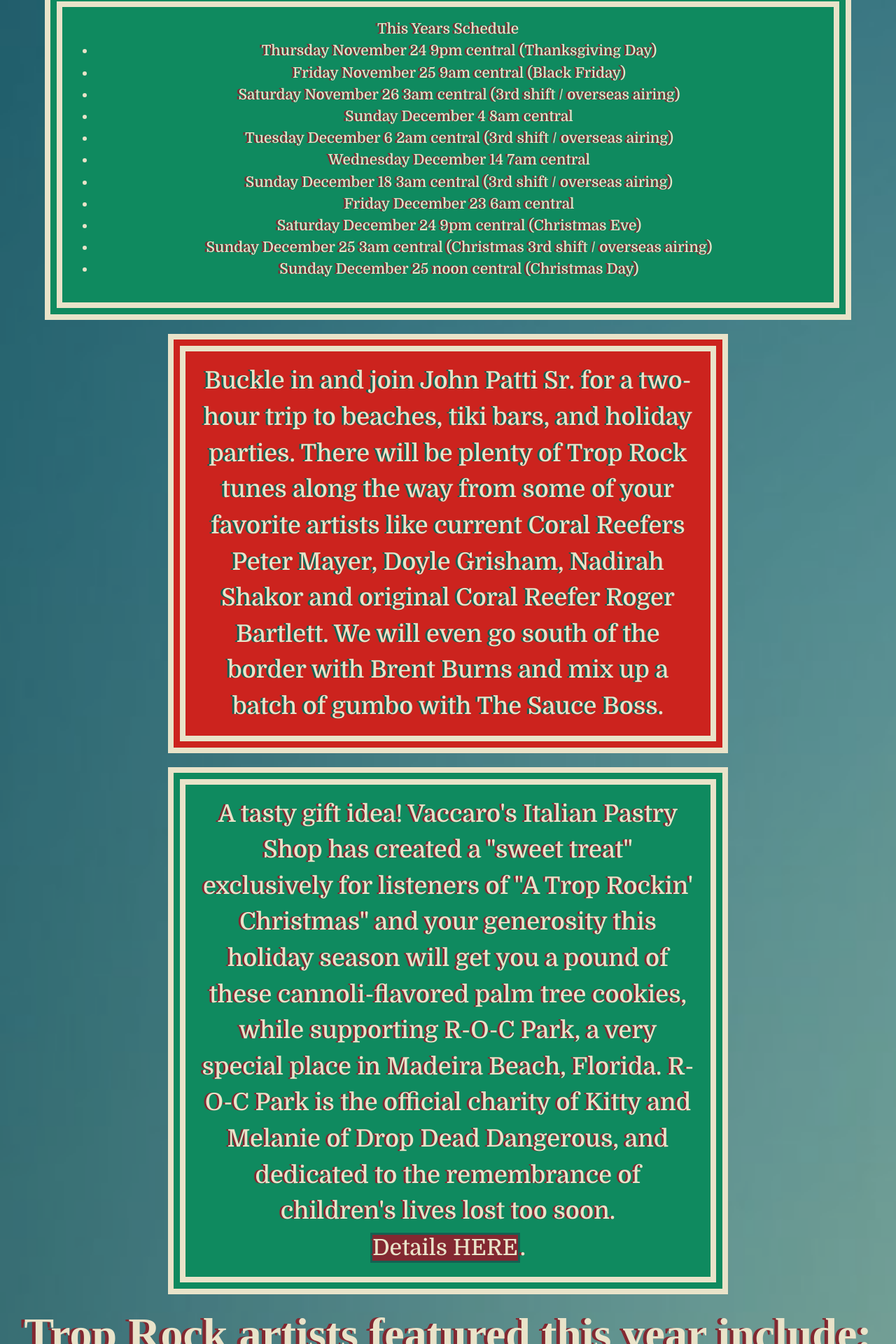
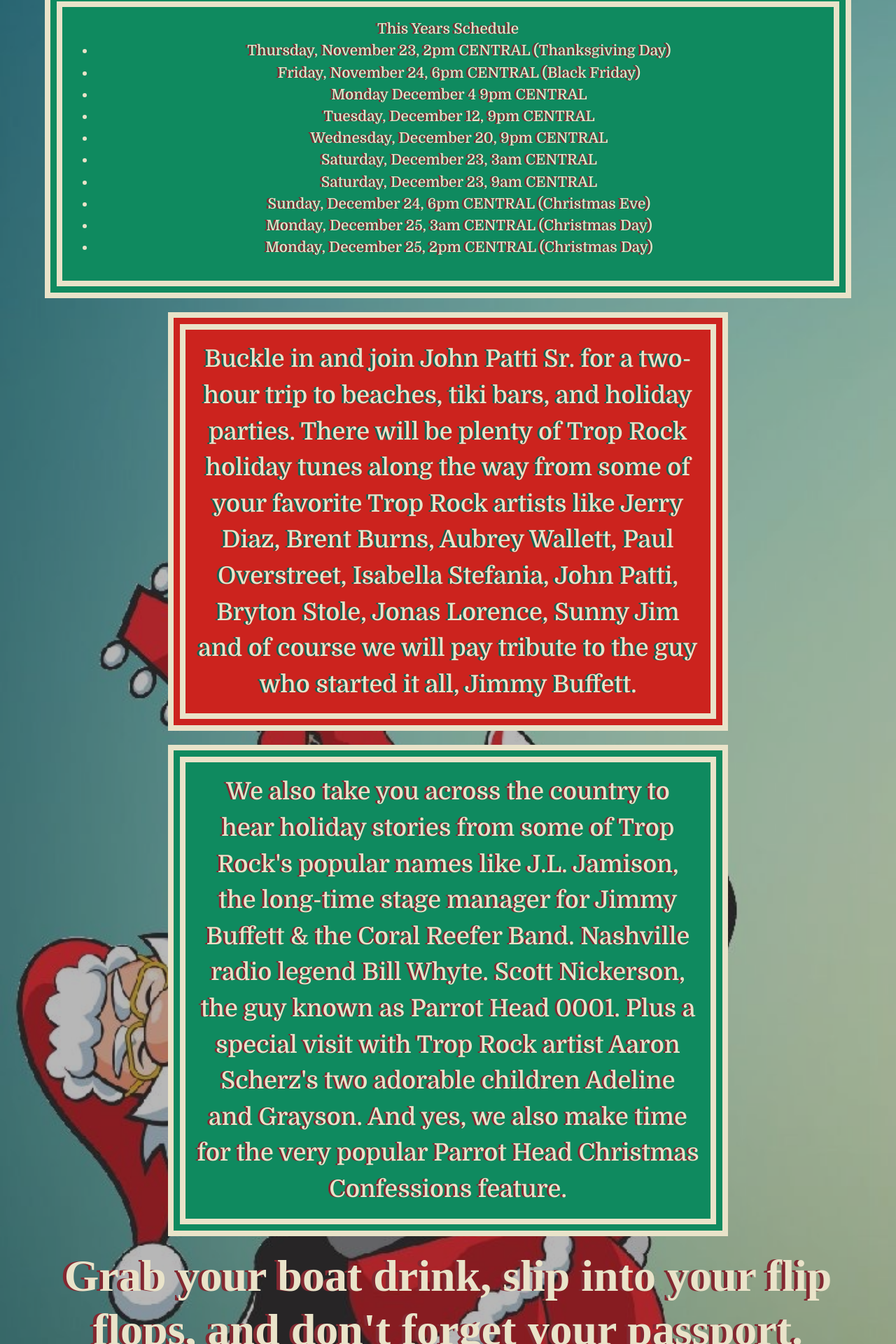
Before and after one commit to snew430/atroprockinchristmas, a React (Create React App) app: page / in a window 1280 px wide. Shown: the part 785-2705 px from the top of the page at 70% size. Built offline with nearby package versions, Linux system fonts and the light colour scheme; a web font is replaced by a local one.

Commit message:
2023 changes

```diff
--- a/src/App.js
+++ b/src/App.js
@@ -18,7 +18,6 @@
         <Navigation />
         <Routes>
           <Route path="/home" element={<Home />} />
-          <Route path="/cookie" element={<Cookie />} />
           <Route path="/about" element={<About />} />
           <Route path="/*" element={<Home />} />
         </Routes>
--- a/src/components/About/About.js
+++ b/src/components/About/About.js
@@ -35,9 +35,9 @@
             down never-before-told tales from your favorite Trop Rock artists
             and their fans.
             <br />
-            “A Trop Rockin' Christmas” is in its third year of production and
-            has been nominated for “Best Recorded Radio Show” for the 2022 Trop
-            Rock Music Association (TRMA) awards.
+            "A Trop Rockin' Christmas" is in its fourth year of production and
+            has been nominated several times for "Best Recorded Radio Show" for
+            the annual Trop Rock Music Association (TRMA) awards.
           </p>
         </div>
 
--- a/src/components/Home/Home.js
+++ b/src/components/Home/Home.js
@@ -1,11 +1,6 @@
 import React from 'react';
 import './Home.scss';
 import logo from '../../assets/images/TropRockLogo.png';
-import sponsors from '../../info/sponsorInfo';
-import musicians from '../../info/musicianInfo';
-import { Link } from 'react-router-dom';
-
-// import Footer from '../Footer/Footer';
 
 const Home = () => {
   return (
@@ -27,72 +22,38 @@
           <div className="schedule green-card">
             This Years Schedule
             <ul>
-              <li>Thursday November 24 9pm central (Thanksgiving Day)</li>
-              <li>Friday November 25 9am central (Black Friday)</li>
-              <li>
-                Saturday November 26 3am central (3rd shift / overseas airing)
-              </li>
-              <li>Sunday December 4 8am central</li>
-              <li>
-                Tuesday December 6 2am central (3rd shift / overseas airing)
-              </li>
-              <li>Wednesday December 14 7am central</li>
-              <li>
-                Sunday December 18 3am central (3rd shift / overseas airing)
-              </li>
-              <li>Friday December 23 6am central</li>
-              <li>Saturday December 24 9pm central (Christmas Eve)</li>
-              <li>
-                Sunday December 25 3am central (Christmas 3rd shift / overseas
-                airing)
-              </li>
-              <li>Sunday December 25 noon central (Christmas Day)</li>
+              <li>Thursday, November 23, 2pm CENTRAL (Thanksgiving Day)</li>
+              <li>Friday, November 24, 6pm CENTRAL (Black Friday)</li>
+              <li>Monday December 4 9pm CENTRAL</li>
+              <li>Tuesday, December 12, 9pm CENTRAL</li>
+              <li>Wednesday, December 20, 9pm CENTRAL</li>
+              <li>Saturday, December 23, 3am CENTRAL</li>
+              <li>Saturday, December 23, 9am CENTRAL</li>
+              <li>Sunday, December 24, 6pm CENTRAL (Christmas Eve)</li>
+              <li>Monday, December 25, 3am CENTRAL (Christmas Day)</li>
+              <li>Monday, December 25, 2pm CENTRAL (Christmas Day)</li>
             </ul>
           </div>
 
           <p className="info-text red-card">
             Buckle in and join John Patti Sr. for a two-hour trip to beaches,
             tiki bars, and holiday parties. There will be plenty of Trop Rock
-            tunes along the way from some of your favorite artists like current
-            Coral Reefers Peter Mayer, Doyle Grisham, Nadirah Shakor and
-            original Coral Reefer Roger Bartlett. We will even go south of the
-            border with Brent Burns and mix up a batch of gumbo with The Sauce
-            Boss.
+            holiday tunes along the way from some of your favorite Trop Rock
+            artists like Jerry Diaz, Brent Burns, Aubrey Wallett, Paul
+            Overstreet, Isabella Stefania, John Patti, Bryton Stole, Jonas
+            Lorence, Sunny Jim and of course we will pay tribute to the guy who
+            started it all, Jimmy Buffett.
           </p>
 
           <p className="info-text green-card">
-            A tasty gift idea! Vaccaro's Italian Pastry Shop has created a
-            "sweet treat" exclusively for listeners of "A Trop Rockin'
-            Christmas" and your generosity this holiday season will get you a
-            pound of these cannoli-flavored palm tree cookies, while supporting
-            R-O-C Park, a very special place in Madeira Beach, Florida. R-O-C
-            Park is the official charity of Kitty and Melanie of Drop Dead
-            Dangerous, and dedicated to the remembrance of children's lives lost
-            too soon.
-            <br />
-            <Link as={Link} to="/cookie">
-              <span className="link-text">Details HERE</span>
-            </Link>
-            .
+            We also take you across the country to hear holiday stories from
+            some of Trop Rock's popular names like J.L. Jamison, the long-time
+            stage manager for Jimmy Buffett & the Coral Reefer Band. Nashville
+            radio legend Bill Whyte. Scott Nickerson, the guy known as Parrot
+            Head 0001. Plus a special visit with Trop Rock artist Aaron Scherz's
+            two adorable children Adeline and Grayson. And yes, we also make
+            time for the very popular Parrot Head Christmas Confessions feature.
           </p>
-
-          <h3>Trop Rock artists featured this year include:</h3>
-
-          <div className="app__flex musicians-list">
-            {musicians.map((musician, i) => (
-              <li key={i}>{musician}</li>
-            ))}
-          </div>
-
-          <p className="info-text green-card">
-            We also take you across the country at Christmas to visit with some
-            of the people who make it possible for us to enjoy Trop Rock music
-            like Dr. Joe Thornhill in Chicago, The Lake Shark Parrott Head Club
-            in Florida, and Bill Connolly. He will take us behind the scenes at
-            the annual “Music On The Bay” in Tampa.
-          </p>
-
-          <h3 className="funky">Plus... Parrothead Christmas confessions!</h3>
 
           <h3>
             Grab your boat drink, slip into your flip flops, and don't forget
@@ -110,38 +71,6 @@
             </a>
           </p>
         </div>
-
-        <h3>A very special thank you to our sponsors</h3>
-        <div className="sponsor-links">
-          {sponsors.map((sponsor) =>
-            sponsor.logo ? (
-              <a
-                key={sponsor.name}
-                href={sponsor.website}
-                target="_blank"
-                rel="noreferrer"
-                className="sponsor-link"
-                style={{
-                  backgroundImage: `url(${sponsor.logo})`,
-                  backgroundPosition: 'center',
-                  backgroundSize: 'cover',
-                }}
-              >
-                {' '}
-              </a>
-            ) : (
-              <a
-                key={sponsor.name}
-                href={sponsor.website}
-                target="_blank"
-                className="sponsor-link"
-                rel="noreferrer"
-              >
-                {sponsor.name}
-              </a>
-            )
-          )}
-        </div>
       </div>
     </div>
   );
--- a/src/components/Navigation/Navigation.js
+++ b/src/components/Navigation/Navigation.js
@@ -33,11 +33,6 @@
           </Link>
         </li>
         <li className="app__flex p-text">
-          <Link as={Link} to="/cookie">
-            A Tasty Gift Idea
-          </Link>
-        </li>
-        <li className="app__flex p-text">
           <Link as={Link} to="/about">
             About Us
           </Link>
@@ -65,11 +60,6 @@
                 </Link>
               </li>
               <li className="app__flex p-text" onClick={() => setToggle(false)}>
-                <Link as={Link} to="/cookie" className="app__flex p-text">
-                  A Tasty Gift Idea
-                </Link>
-              </li>
-              <li className="app__flex p-text" onClick={() => setToggle(false)}>
                 <Link as={Link} to="/about" className="app__flex p-text">
                   About Us
                 </Link>
```
